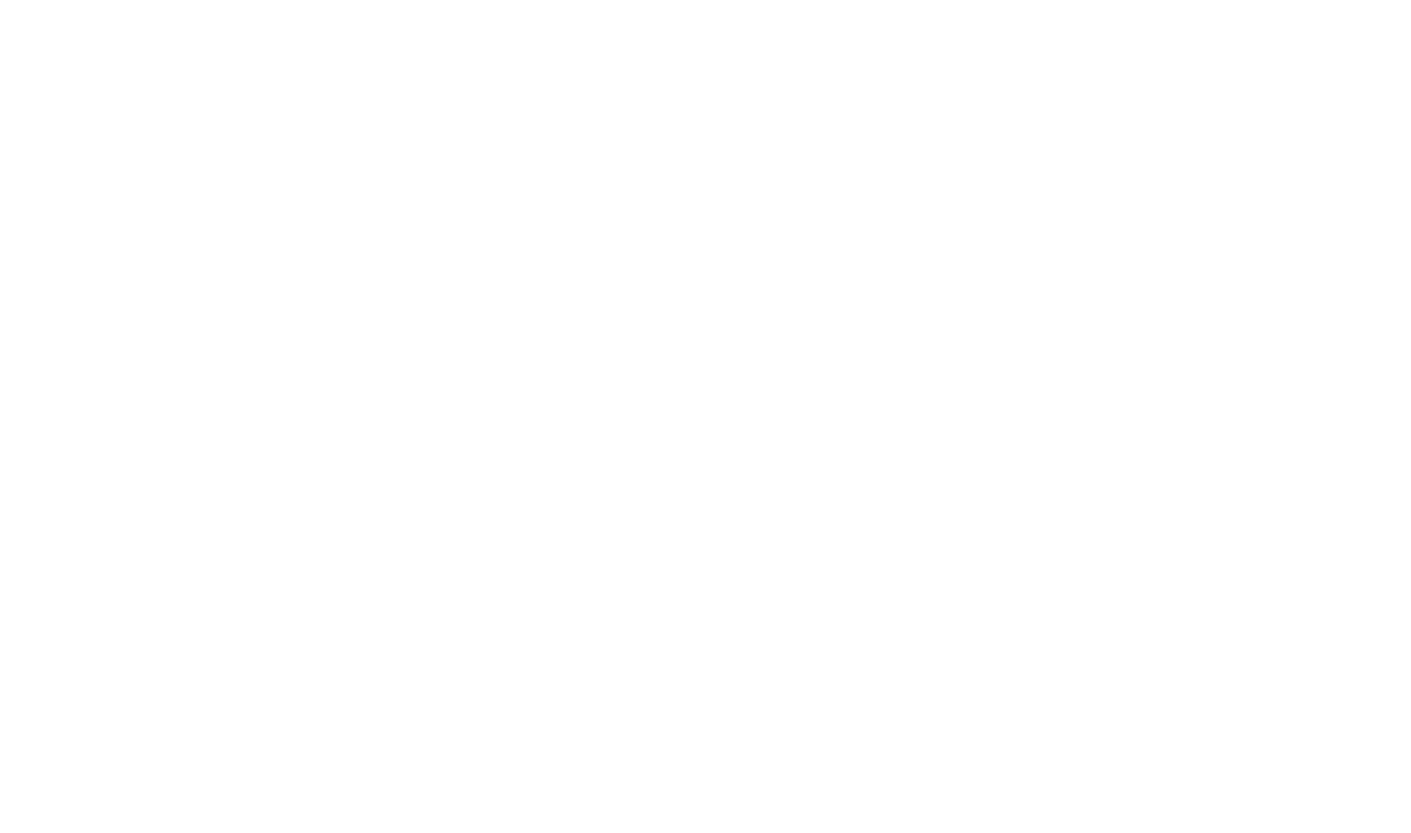
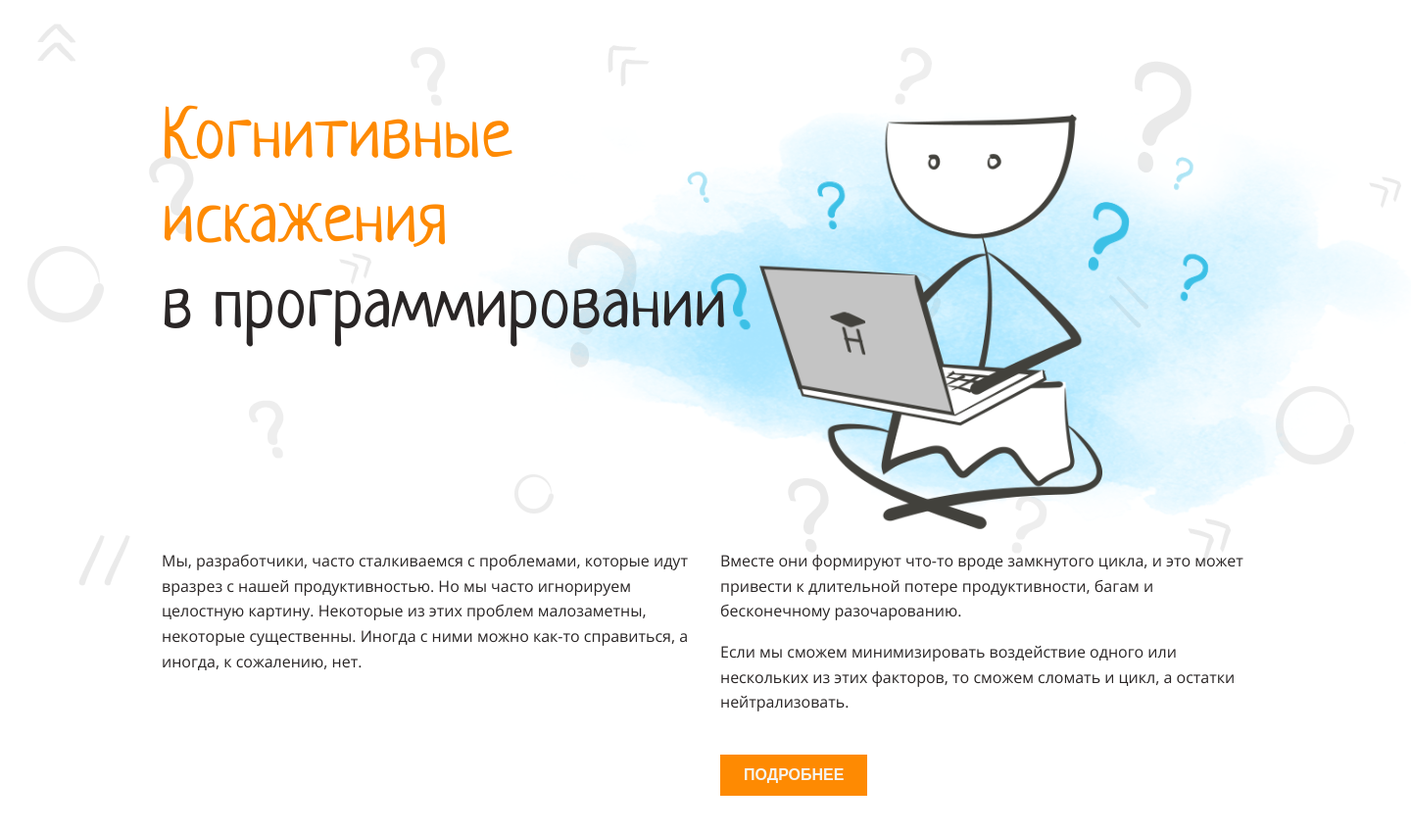
Before and after one commit to kilfro/layout-designer-project-58, a website: page src/index.html in a window 1280 px wide. Shown: the whole page at 98% size, 1440 px wide, since content can reach past the window. Before the commit the page ends 800 px from the top, so only its background shows below. Drawn offline with Linux system fonts and the light colour scheme.

Commit message:
Header landing

```diff
--- a/src/index.html
+++ b/src/index.html
@@ -1,5 +1,6 @@
 <!DOCTYPE html>
 <html lang="ru">
+
 <head>
     <meta charset="UTF-8">
     <meta name="viewport" content="width=device-width, initial-scale=1.0">
@@ -8,9 +9,37 @@
 
     <link rel="stylesheet" href="styles/style.css">
 </head>
+
 <body>
-    <header></header>
+    <header class="bg-main header-section">
+        <h1><span class="clr-primary">Когнитивные <br> искажения</span><br> в программировании</h1>
+        <img src="../images/main.png" alt="Main image">
+
+        <article class="article col-2">
+            <p>
+                Мы, разработчики, часто сталкиваемся с проблемами, которые идут вразрез с нашей продуктивностью. Но мы
+                часто игнорируем целостную картину. Некоторые из этих проблем малозаметны, некоторые существенны. Иногда
+                с ними можно как-то справиться, а иногда, к сожалению, нет.
+            </p>
+            <div>
+                <p>
+                    Вместе они формируют что-то вроде замкнутого цикла, и это может привести к длительной потере
+                    продуктивности, багам и бесконечному разочарованию.
+                </p>
+                <p>
+                    Если мы сможем минимизировать воздействие одного или нескольких из этих факторов, то сможем сломать
+                    и
+                    цикл, а остатки нейтрализовать.
+                </p>
+                <!-- TODO: 5 когнитивных искажений -->
+                <a href="#">
+                    <button class="btn-primary">Подробнее</button>
+                </a>
+            </div>
+        </article>
+    </header>
     <main></main>
     <footer></footer>
 </body>
+
 </html>
--- a/src/styles/style.css
+++ b/src/styles/style.css
@@ -32,10 +32,17 @@ body {
   font-size: 16px;
   line-height: 1.6em;
   color: var(--dark);
+  width: 1440px;
+  margin: 0;
+  font-family: OpenSans, sans-serif;
+  font-weight: normal;
 }
 
 h1, h2, h3 {
   line-height: 1.2em;
+  font-family: Neucha, sans-serif;
+  font-weight: normal;
+  margin: 0;
 }
 
 h1 {
@@ -50,9 +57,60 @@ h3 {
   font-size: 34px;
 }
 
-section {
-  width: 1110px;
+header, main, footer, section {
+  padding: 100px 165px;
+  overflow: hidden;
+  position: relative;
+}
+
+.clr-primary {
+  color: var(--primary);
+}
+
+.bg-main::before {
+  content: '';
+  display: block;
+  width: 100%;
+  height: 600px;
+  background-image: url('../../images/background.png');
+  background-repeat: no-repeat;
+  background-size: cover;
+  position: absolute;
+  top: 0;
+  left: 0;
+  z-index: -1000;
+  opacity: 0.1;
+}
+
+.header-section img {
+  height: 525px;
+  position: absolute;
+  top: 55px;
+  right: -105px;
+  z-index: -100;
+}
+
+.col-2 {
   display: flex;
-  justify-content: center;
-  padding: 100px 0;
+  gap: 30px;
 }
+
+.col-2 * {
+  flex-basis: 50%;
+}
+
+.article {
+  margin-top: 185px;
+}
+
+.btn-primary {
+  text-transform: uppercase;
+  font-size: 16px;
+  padding: 12px 24px;
+  font-weight: bold;
+  color: var(--light);
+  background-color: var(--primary);
+  border: none;
+  cursor: pointer;
+  margin-top: 24px;
+}
```
